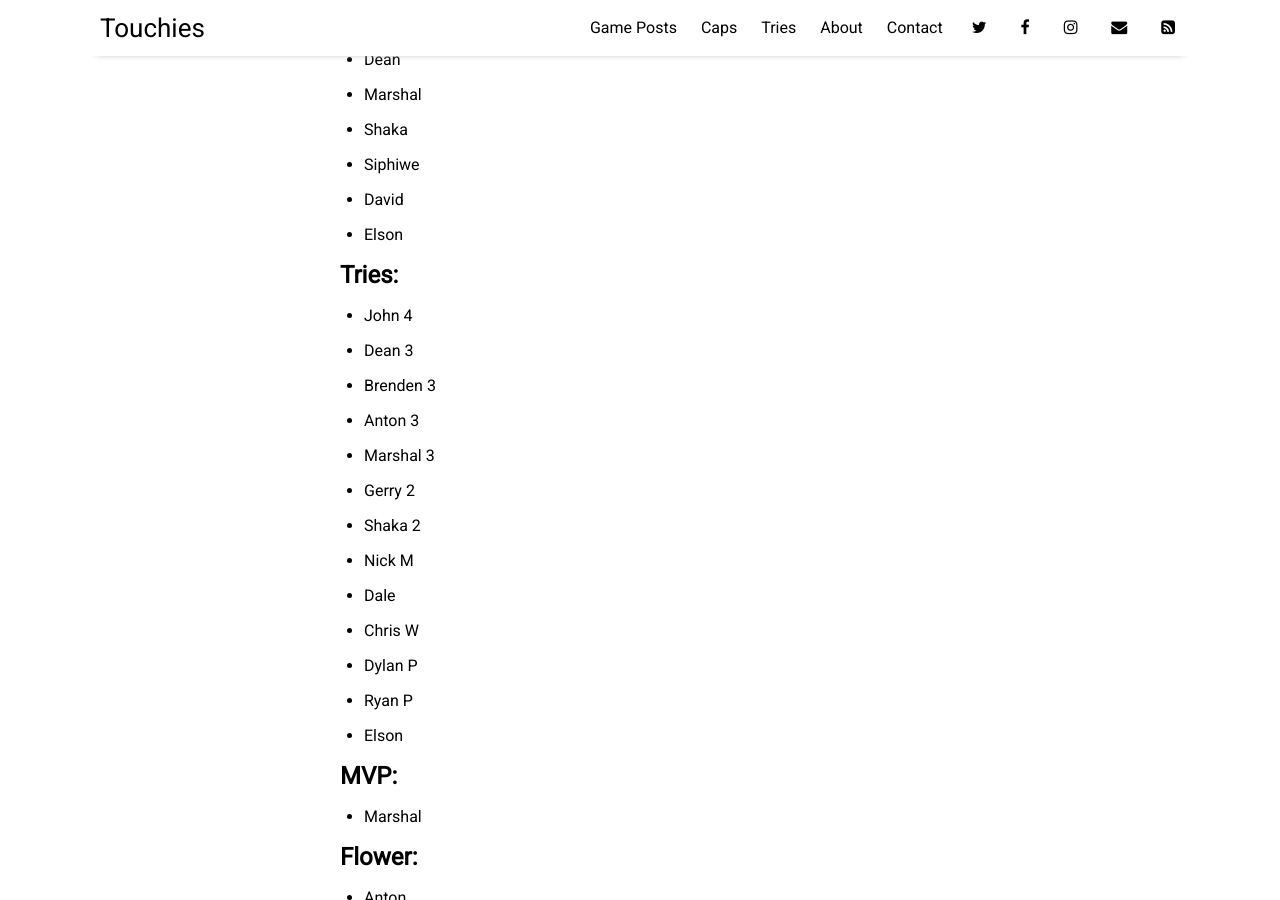
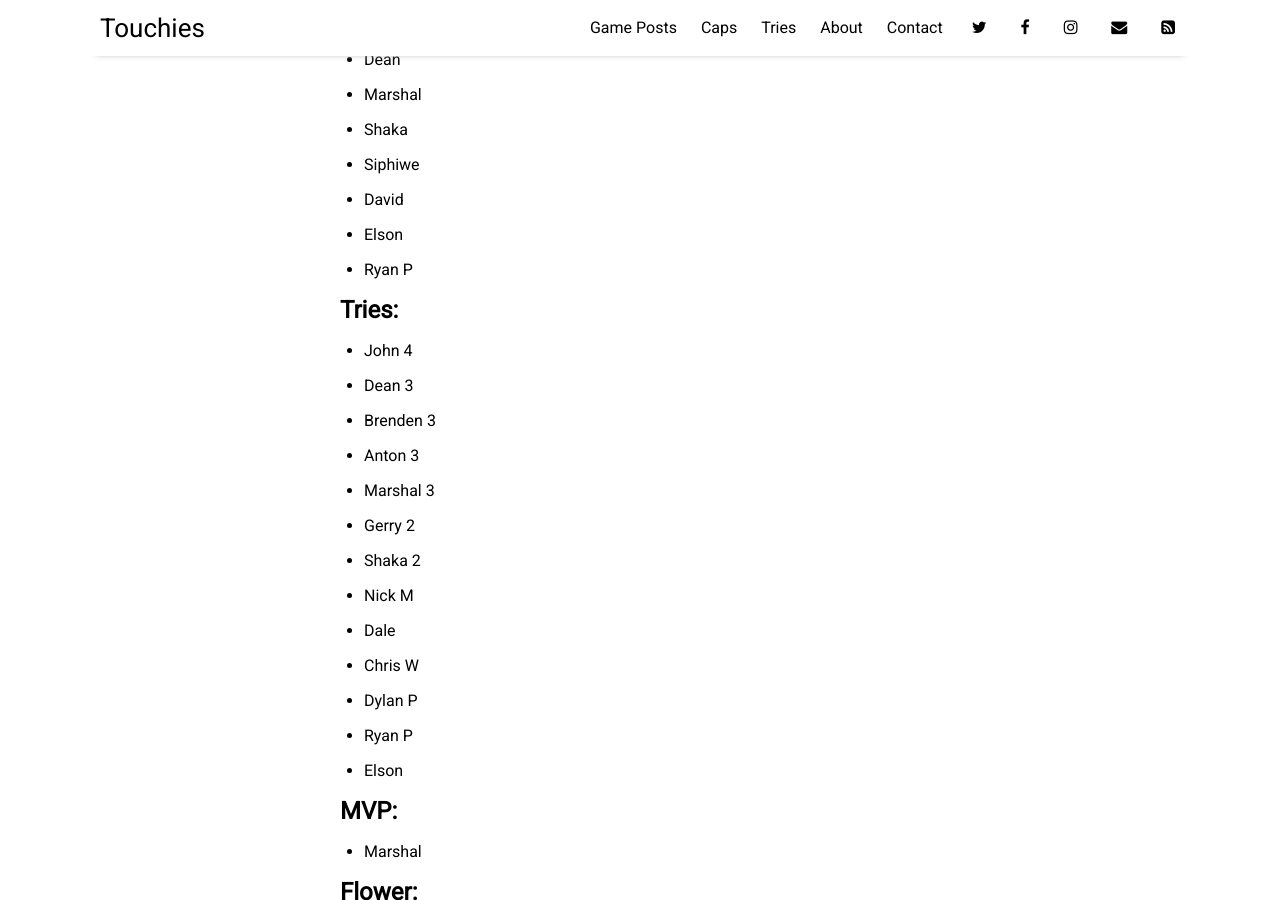
Before and after one commit to sundayrugby/sundayrugby.github.io, a Jekyll site: the page built from _posts/2022-10-16-Y.md, in a window 1280 px wide and 900 px high, scrolled down 903 px. Built offline with Jekyll 4.4.1, drawn with Linux system fonts in a browser that asks for light colours; nearby versions of some CDN libraries.

Commit message:
Update 2022-10-16-Y.md

```diff
--- a/_posts/2022-10-16-Y.md
+++ b/_posts/2022-10-16-Y.md
@@ -27,6 +27,7 @@ image: 2022_10_16.jpg
 * Siphiwe
 * David
 * Elson
+* Ryan P
 
 
 ## Tries:
```
